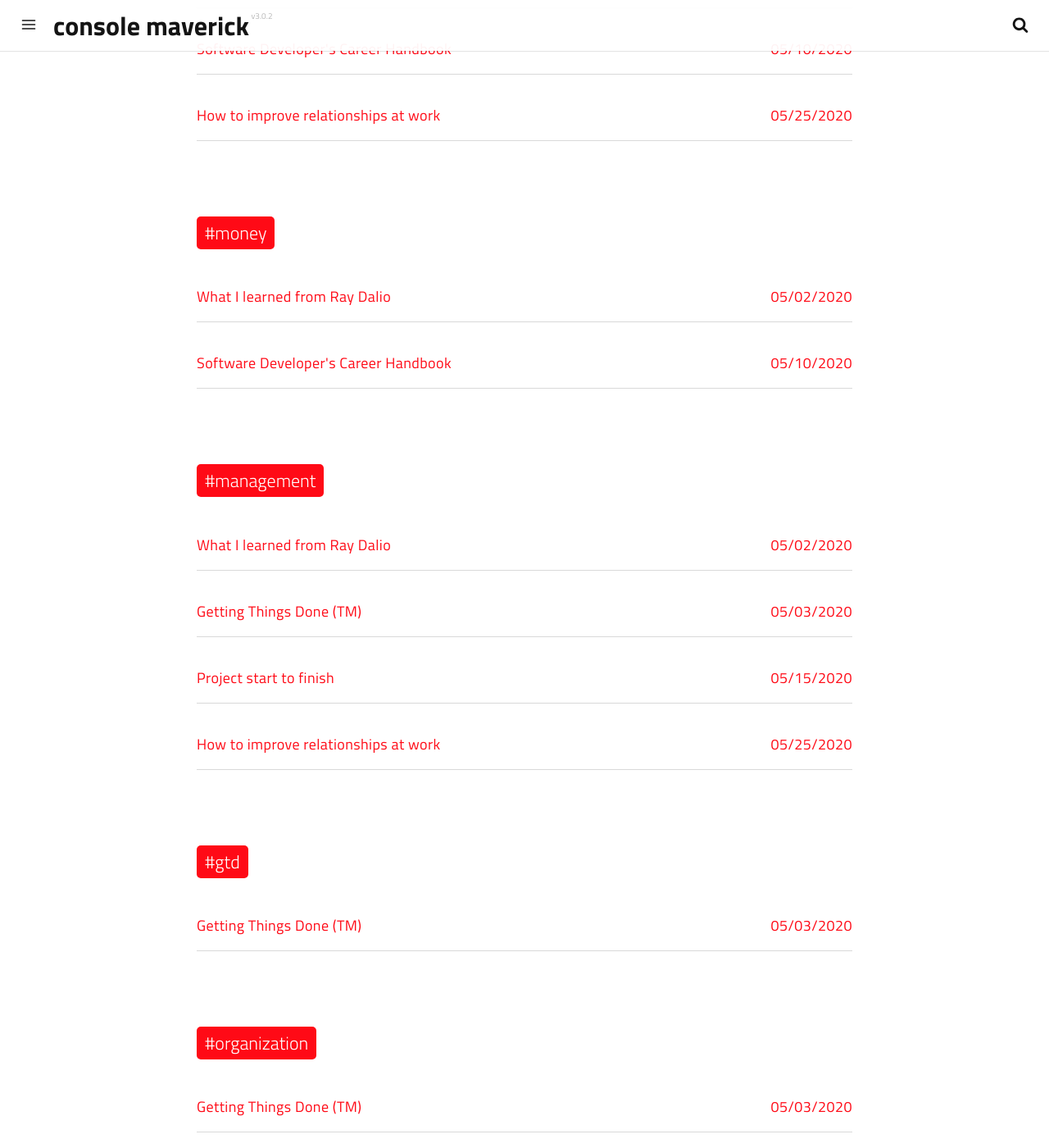
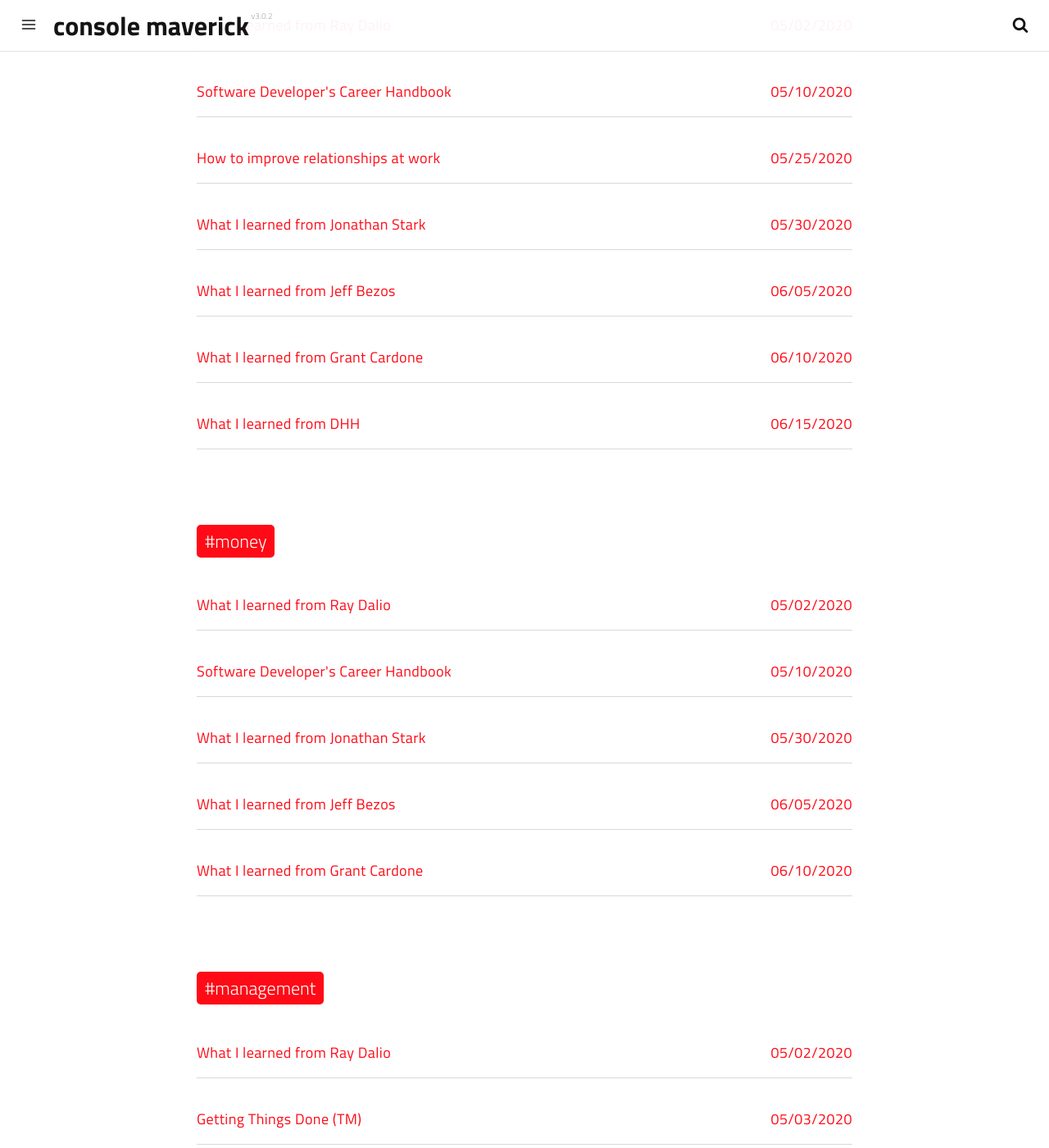
Before and after one commit to maverick9000/maverick9000.github.io, a Jekyll site: the page built from tags.html, in a window 1280 px wide and 1400 px high, scrolled down 10505 px. Shown: the whole window at 82% size. Built offline with Jekyll 4.4.1, drawn with Linux system fonts in a browser that asks for light colours; a script that is not in the unit is left out; some of the changed text lies outside the part shown.

Commit message:
publish posts

```diff
--- a/_drafts/what-i-learned-from-jonathan-stark.md
+++ b/_posts/2020-05-30-what-i-learned-from-jonathan-stark.md
@@ -5,6 +5,7 @@ subtitle: A guy who knows how to make money
 description: Applying money making to software
 image: /assets/img/uploads/jonathan.jpg
 optimized_image: /assets/img/uploads/jonathan.jpg
+date: '2020-05-30 13:28:05 +0900'
 category: fundementals
 tags:
   - company
--- a/_drafts/what-i-learned-from-jeff-bezos.md
+++ b/_posts/2020-06-05-what-i-learned-from-jeff-bezos.md
@@ -5,6 +5,7 @@ subtitle: Another guy who knows how to make money
 description: Another guy who knows how to make money
 image: /assets/img/uploads/bezos.jpg
 optimized_image: /assets/img/uploads/bezos.jpg
+date: '2020-06-05 13:28:05 +0900'
 category: fundementals
 tags:
   - company
--- a/_drafts/what-i-learned-from-grant-cardone.md
+++ b/_posts/2020-06-10-what-i-learned-from-grant-cardone.md
@@ -4,6 +4,7 @@ layout: post
 subtitle: Everyone is rich
 description: Everyone is rich
 image: /assets/img/uploads/grant.jpg
+date: '2020-06-10 13:28:05 +0900'
 optimized_image: /assets/img/uploads/grant.jpg
 category: fundementals
 tags:
--- a/_drafts/what-i-learned-from-dhh.md
+++ b/_posts/2020-06-15-what-i-learned-from-dhh.md
@@ -4,6 +4,7 @@ layout: post
 subtitle: David Heinemeier Hansson
 description: Bad boy of coding
 image: /assets/img/uploads/david.jpg
+date: '2020-06-15 13:28:05 +0900'
 optimized_image: /assets/img/uploads/david.jpg
 category: fundementals
 tags:
```
